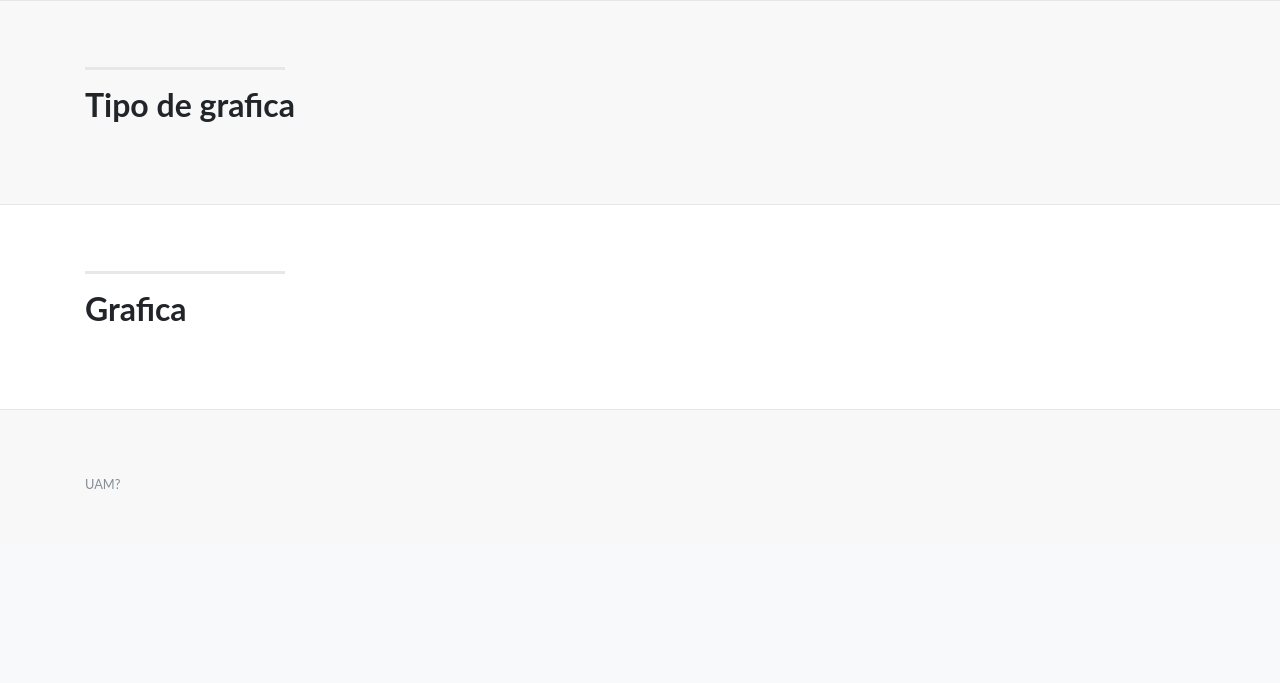
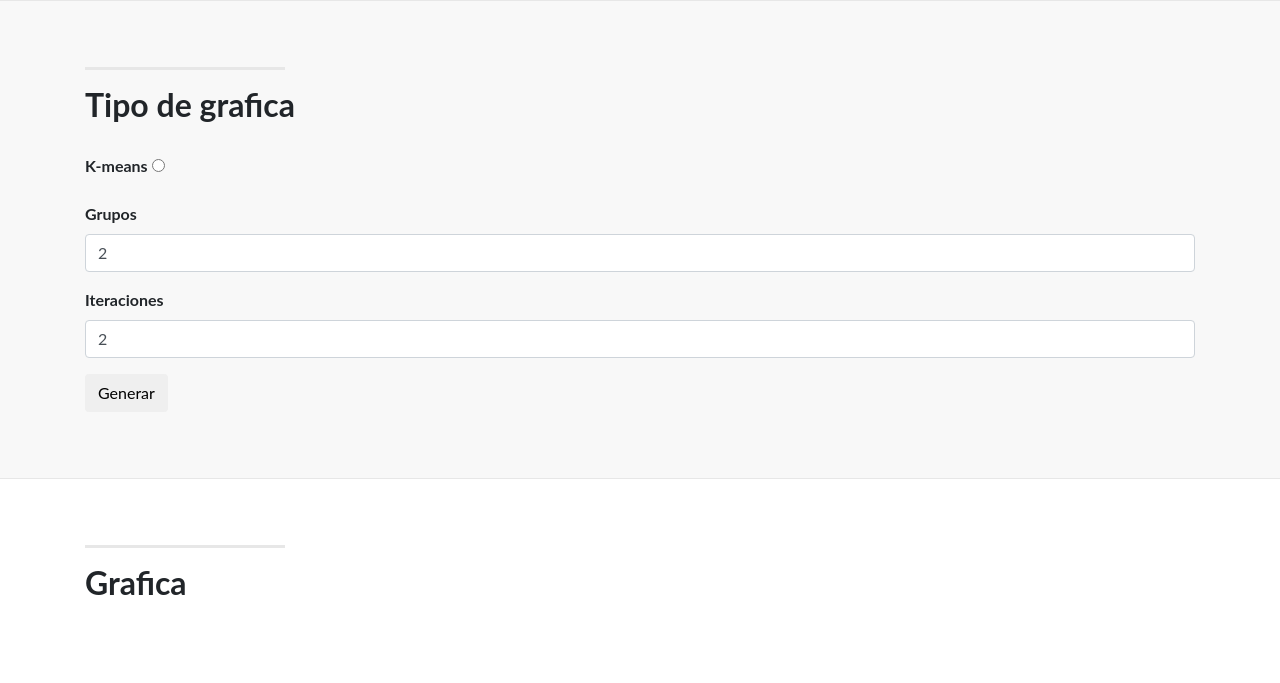
Before and after one commit to Angel2113/Lenguaje_y_Razonamiento, a Django app: page /gris/ in a window 1280 px wide. Shown: the part 1628-2311 px from the top of the page. Before the commit the page ends 2117 px from the top, so only its background shows below. Run offline with Django 3.2, Linux system fonts and the light colour scheme; some libraries are stand-ins or nearby versions.

Commit message:
Menu graficado

```diff
--- a/PTGRIS/forms.py
+++ b/PTGRIS/forms.py
@@ -3,7 +3,7 @@ from django.contrib.admin.widgets import AdminDateWidget
 
 class SeForm(forms.Form):
     CHOICES_TYPE = (('presente', 'Presente'), ('pasado', 'Pasado'))
-    CHOICES_CANTIDAD = ((100, '100'), (500, '500'), (1000, '1000'))
+    CHOICES_CANTIDAD = ((100, '100'), (500, '500'), (1000, '1000'), (5000, '5000'))
     busqueda =  forms.CharField(label="Busqueda*", widget=forms.TextInput(attrs={'placeholder':'Busqueda', 'class':'from-control'}))
     tipo =  forms.ChoiceField(label="Tipo*", widget=forms.RadioSelect, choices=CHOICES_TYPE)
     cantidad = forms.ChoiceField(label="Cantidad*", choices=CHOICES_CANTIDAD)
--- a/PTGRIS/views.py
+++ b/PTGRIS/views.py
@@ -117,11 +117,13 @@ def get_json(request):
     b = Busqueda(folio=folio)
 
     response = HttpResponse(content_type='text/plain')
-    response['Content-Disposition'] = 'attachment; filename="json.txt"'
+    response['Content-Disposition'] = 'attachment; filename="salida.json"'
     #dictionaries = [obj.as_dict() for obj in Tweet.objects.all().filter(busqueda=b).values()]
+    output = []
     for d in Tweet.objects.all().filter(busqueda=b).values():
-        response.write(d)
-
+        #response.write(d)
+        output.append(d)
+    response.write(json.dumps(output))
     return response
 
 # descarga como csv
--- a/templates/gris.html
+++ b/templates/gris.html
@@ -133,7 +133,21 @@
             <hr class="section-heading-spacer">
             <div class="clearfix"></div>
             <h2 class="section-heading">Tipo de grafica</h2>
-
+              <div class="form-group">
+                  <label for="tipo">K-means</label>
+                  <input type="radio" name="tipo" value="kmeans">
+              </div>
+              <div class="form-group">
+                  <label for="k_groups">Grupos</label>
+                  <input class="form-control" name="k_groups" id="k_groups" type="number" min="2" value="2">
+              </div>
+              <div class="form-group">
+                  <label for="k_iter">Iteraciones</label>
+                  <input class="form-control" name="k_iter" id="k_iter" type="number" min="2" value="2">
+              </div>
+              <div class="form-group">
+                  <button class="btn btn-principal" id="gen_graphic">Generar</button>
+              </div>
           </div>
         </div>
       </div>
@@ -305,6 +319,7 @@
             $('body').append(form);
             form.submit();
         });
+
     </script>
 </body>
 </html>
```
Also changed, not shown: db.sqlite3.
